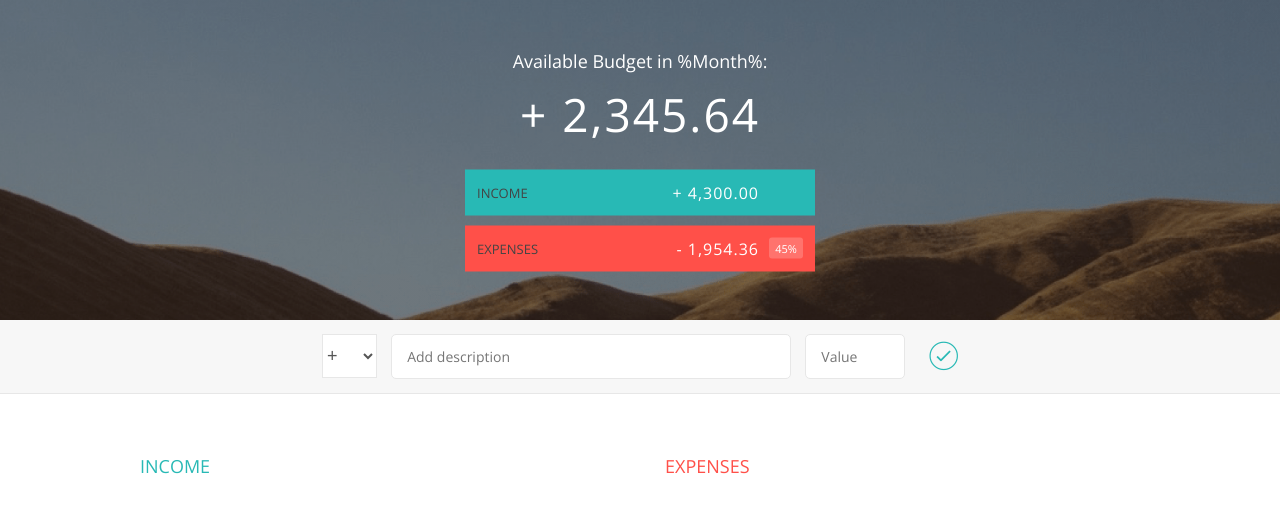
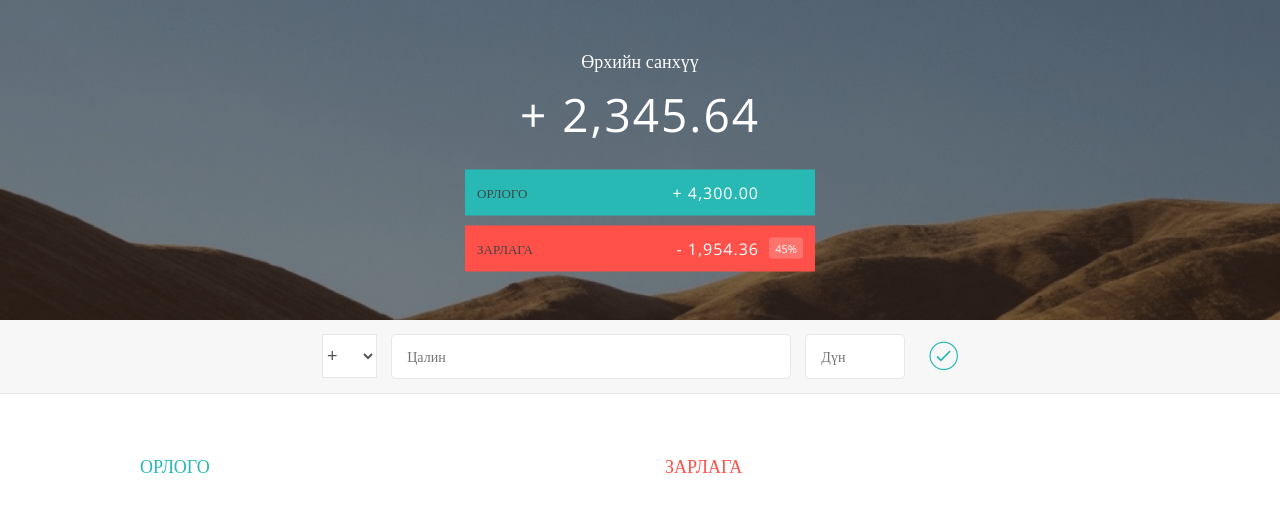
Before and after one commit to JO-05/-, a plain HTML site: page index.html in a window 1280 px wide. Drawn offline with nearby package versions, Linux system fonts and the light colour scheme.

Commit message:
language Mongolia

```diff
--- a/index.html
+++ b/index.html
@@ -5,20 +5,20 @@
         <link href="https://fonts.googleapis.com/css?family=Open+Sans:100,300,400,600" rel="stylesheet" type="text/css">
         <link href="http://code.ionicframework.com/ionicons/2.0.1/css/ionicons.min.css" rel="stylesheet" type="text/css">
         <link type="text/css" rel="stylesheet" href="style.css">
-        <title>Budgety</title>
+        <title>Өрхийн санхүү</title>
     </head>
     <body>
 
         <div class="top">
             <div class="budget">
                 <div class="budget__title">
-                    Available Budget in <span class="budget__title--month">%Month%</span>:
+                     <span class="budget__title--month">Өрхийн санхүү</span>
                 </div>
 
                 <div class="budget__value">+ 2,345.64</div>
 
                 <div class="budget__income clearfix">
-                    <div class="budget__income--text">Income</div>
+                    <div class="budget__income--text">Орлого</div>
                     <div class="right">
                         <div class="budget__income--value">+ 4,300.00</div>
                         <div class="budget__income--percentage">&nbsp;</div>
@@ -26,7 +26,7 @@
                 </div>
 
                 <div class="budget__expenses clearfix">
-                    <div class="budget__expenses--text">Expenses</div>
+                    <div class="budget__expenses--text">Зарлага</div>
                     <div class="right clearfix">
                         <div class="budget__expenses--value">- 1,954.36</div>
                         <div class="budget__expenses--percentage">45%</div>
@@ -44,15 +44,15 @@
                         <option value="inc" selected>+</option>
                         <option value="exp">-</option>
                     </select>
-                    <input type="text" class="add__description" placeholder="Add description">
-                    <input type="number" class="add__value" placeholder="Value">
+                    <input type="text" class="add__description" placeholder="Цалин">
+                    <input type="number" class="add__value" placeholder="Дүн">
                     <button class="add__btn"><i class="ion-ios-checkmark-outline"></i></button>
                 </div>
             </div>
 
             <div class="container clearfix">
                 <div class="income">
-                    <h2 class="icome__title">Income</h2>
+                    <h2 class="icome__title">Орлого</h2>
 
                     <div class="income__list">
 
@@ -84,7 +84,7 @@
 
 
                 <div class="expenses">
-                    <h2 class="expenses__title">Expenses</h2>
+                    <h2 class="expenses__title">Зарлага</h2>
 
                     <div class="expenses__list">
 
```
